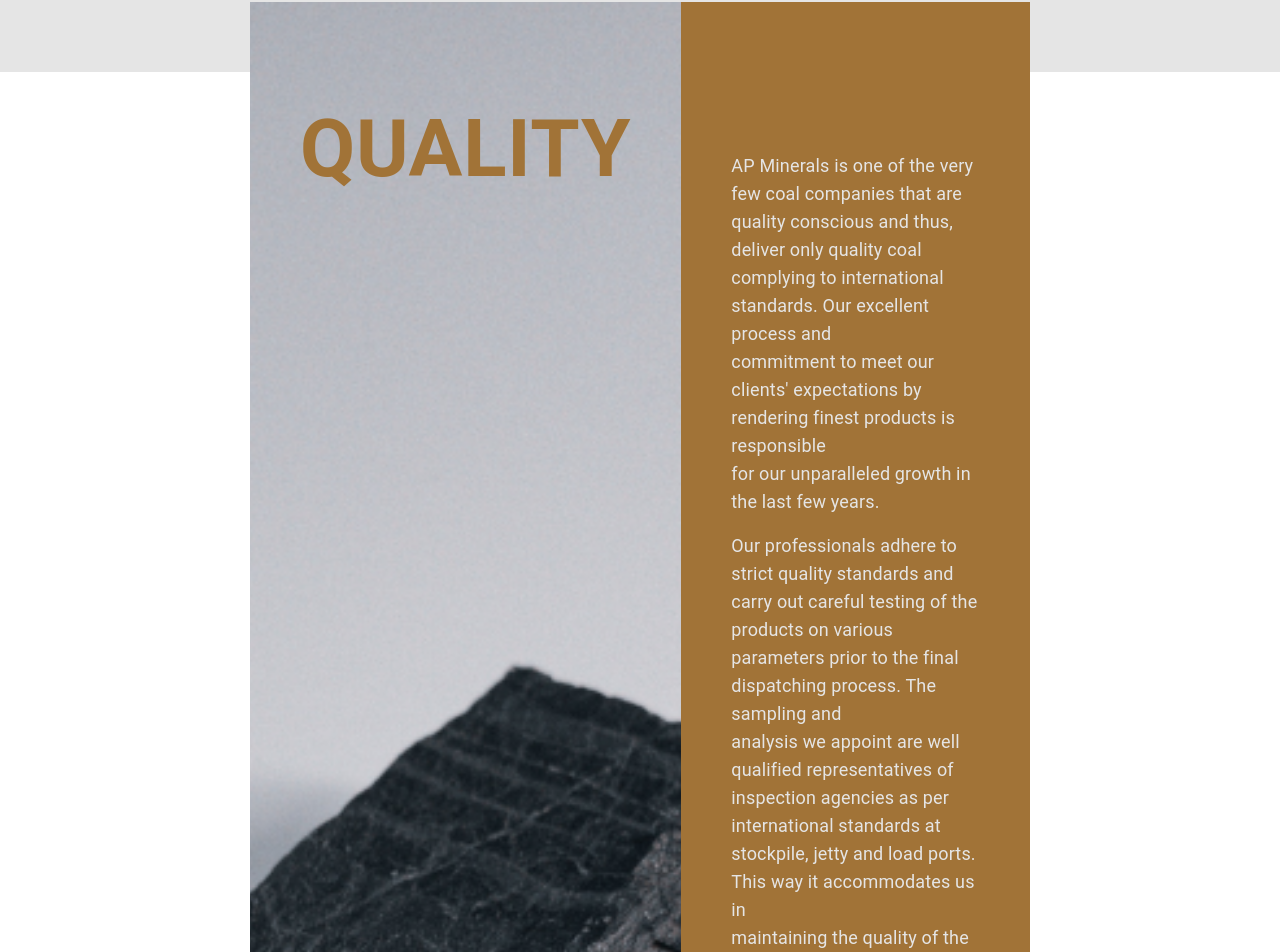
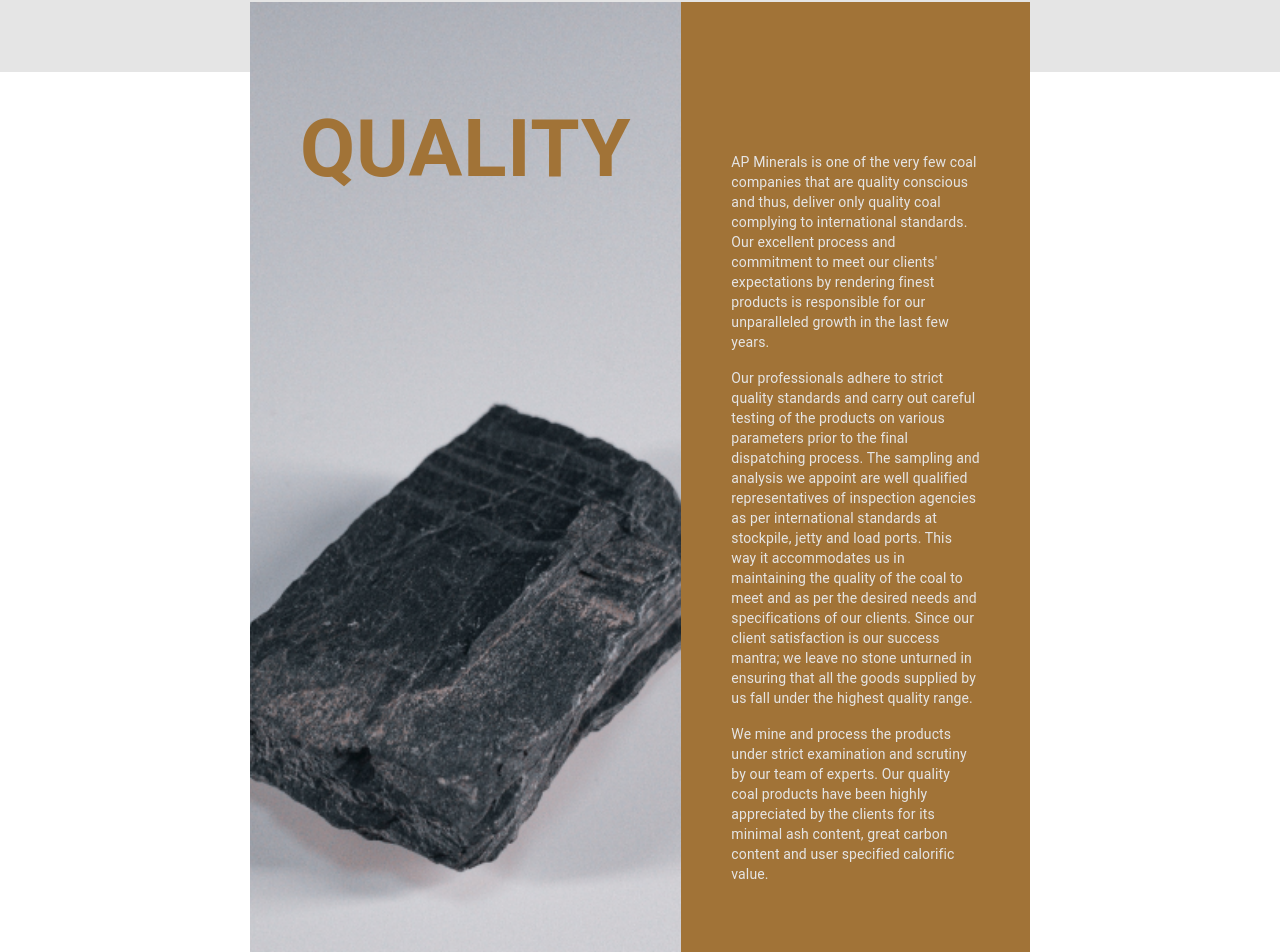
Before and after one commit to sidd84755/ap-minerals, a React (Create React App) app: page /operations in a window 1280 px wide. Shown: the part 2064-3016 px from the top of the page. Built offline with nearby package versions, Linux system fonts and the light colour scheme.

Commit message:
Implemented U.I changes

```diff
--- a/src/operationscomponents/OperationsFifthComponent.jsx
+++ b/src/operationscomponents/OperationsFifthComponent.jsx
@@ -12,37 +12,37 @@ const OperationsFifthSection = () => {
             <Typography paddingX={{xs:'25px', sm:'30px',md:'50px'}} fontSize={{xs:'20px',sm:'22px',md:'72px',lg:'80px'}} fontWeight={700} textAlign='center' color='#A17337' lineHeight='94px'>
                 QUALITY
             </Typography>
-            <Box height='10rem'>
+            <Box height='7rem'>
 
             </Box>
         </Box>
         <Box bgcolor='#A17337' paddingY={{xs:'25px', sm:'30px',md:'150px'}} display='flex' flexDirection='column' gap='1rem'>
-            <Typography paddingX={{xs:'25px', sm:'30px',md:'50px'}} fontSize={{xs:'20px',sm:'22px',md:'18px'}} fontWeight={400} color='#E5E5E5' lineHeight='28px'>
-                AP Minerals is one of the very few coal companies that are quality conscious and thus,<br/>deliver only quality coal complying to
-                international standards. Our excellent process and<br/>commitment to
+            <Typography paddingX={{xs:'25px', sm:'30px',md:'50px'}} fontSize={{xs:'12px',sm:'12px',md:'14px',lg:'14px'}} fontWeight={400} color='#E5E5E5' lineHeight='20px'>
+                AP Minerals is one of the very few coal companies that are quality conscious and thus, deliver only quality coal complying to
+                international standards. Our excellent process and commitment to
                 meet our clients' expectations by rendering finest products is
-                responsible<br/>for our unparalleled growth in the last few years.
+                responsible for our unparalleled growth in the last few years.
             </Typography>
-            <Typography paddingX={{xs:'25px', sm:'30px',md:'50px'}} fontSize={{xs:'20px',sm:'22px',md:'18px'}} fontWeight={400} color='#E5E5E5' lineHeight='28px'>
+            <Typography paddingX={{xs:'25px', sm:'30px',md:'50px'}} fontSize={{xs:'12px',sm:'12px',md:'14px',lg:'14px'}} fontWeight={400} color='#E5E5E5' lineHeight='20px'>
                 Our professionals adhere to strict quality
                 standards and carry out careful testing of
-                the<br/>products on various parameters prior to
+                the products on various parameters prior to
                 the final dispatching process. The sampling
-                and<br/>analysis we appoint are well qualified
-                representatives of inspection agencies as per<br/>international standards at stockpile,
+                and analysis we appoint are well qualified
+                representatives of inspection agencies as per international standards at stockpile,
                 jetty and load ports. This way it
-                accommodates us in<br/>maintaining the quality
+                accommodates us in maintaining the quality
                 of the coal to meet and as per the desired
-                needs and specifications<br/>of our clients.
+                needs and specifications of our clients.
                 Since our client satisfaction is our success
-                mantra; we leave no stone<br/>unturned in
+                mantra; we leave no stone unturned in
                 ensuring that all the goods supplied by us
                 fall under the highest quality range.
             </Typography>
-            <Typography paddingX={{xs:'25px', sm:'30px',md:'50px'}} fontSize={{xs:'20px',sm:'22px',md:'18px'}} fontWeight={400} color='#E5E5E5' lineHeight='28px'>
+            <Typography paddingX={{xs:'25px', sm:'30px',md:'50px'}} fontSize={{xs:'12px',sm:'12px',md:'14px',lg:'14px'}} fontWeight={400} color='#E5E5E5' lineHeight='20px'>
                 We mine and process the products under strict examination and scrutiny
-                by our team of<br/>experts. Our quality coal products have been highly
-                appreciated by the clients for its<br/>minimal ash content, great carbon
+                by our team of experts. Our quality coal products have been highly
+                appreciated by the clients for its minimal ash content, great carbon
                 content and user specified calorific value.
             </Typography>
         </Box>
--- a/src/operationscomponents/OperationsSixthComponent.jsx
+++ b/src/operationscomponents/OperationsSixthComponent.jsx
@@ -8,7 +8,7 @@ const OperationsSixthSection = () => {
       <Box
         display='flex' flexDirection='row' justifyContent='center'
       >
-        <Typography paddingY={{xs:'25px', sm:'30px',md:'80px'}} paddingX={{xs:'25px', sm:'30px',md:'150px'}} fontSize={{xs:'20px',sm:'22px',md:'28px'}} fontWeight={500} textAlign='center' color='#fff' lineHeight='35px'>
+        <Typography paddingY={{xs:'25px', sm:'30px',md:'80px'}} paddingX={{xs:'25px', sm:'30px',md:'150px'}} fontSize={{xs:'20px',sm:'22px',md:'22px',lg:'24px'}} fontWeight={500} textAlign='center' color='#fff' lineHeight='34px'>
             “Our foremost goal is to cater the requirements of our nationwide<br/>
             as well as global customers by rendering high quality coal and<br/>
             ensure utmost client satisfaction.”
```
